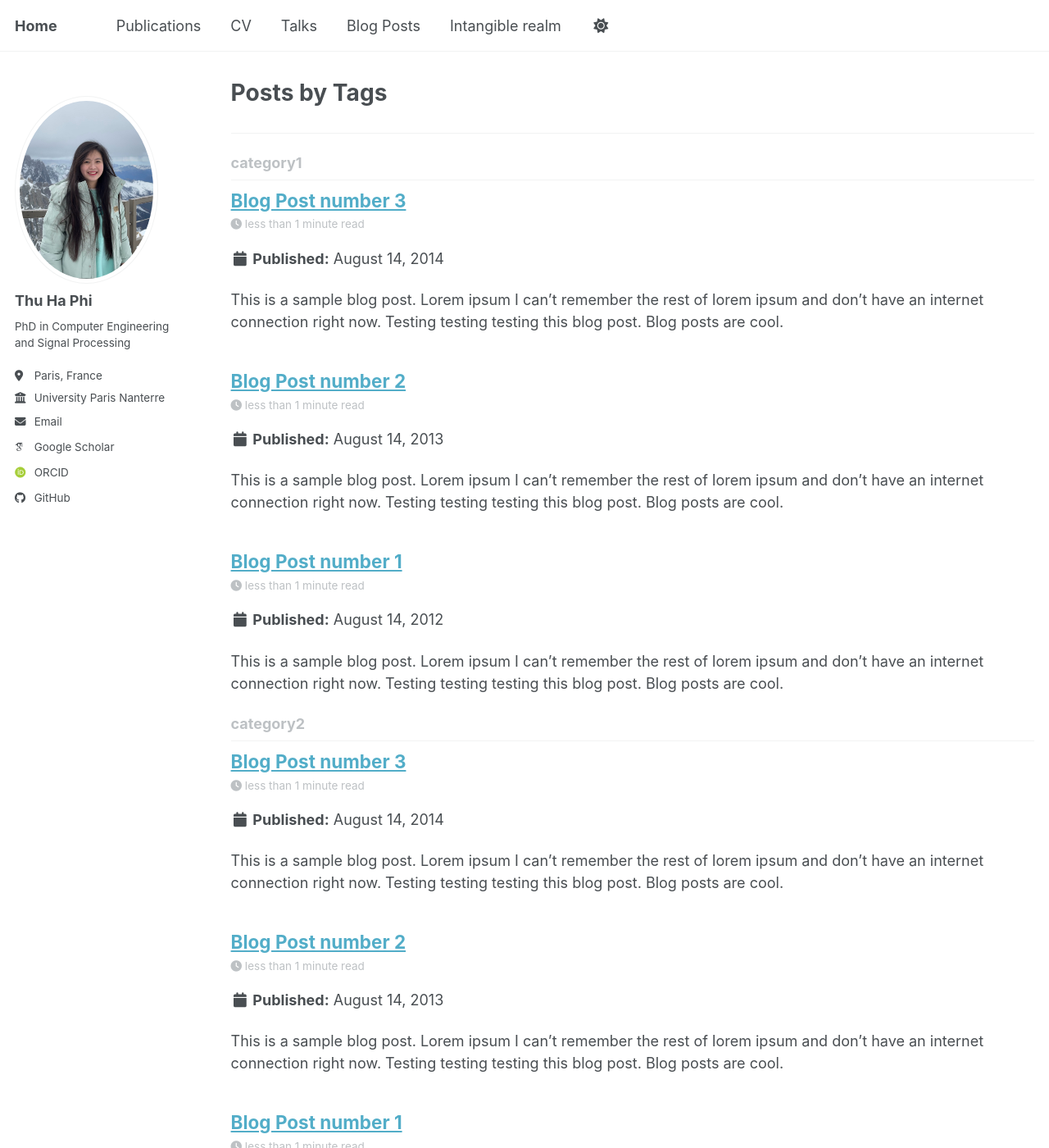
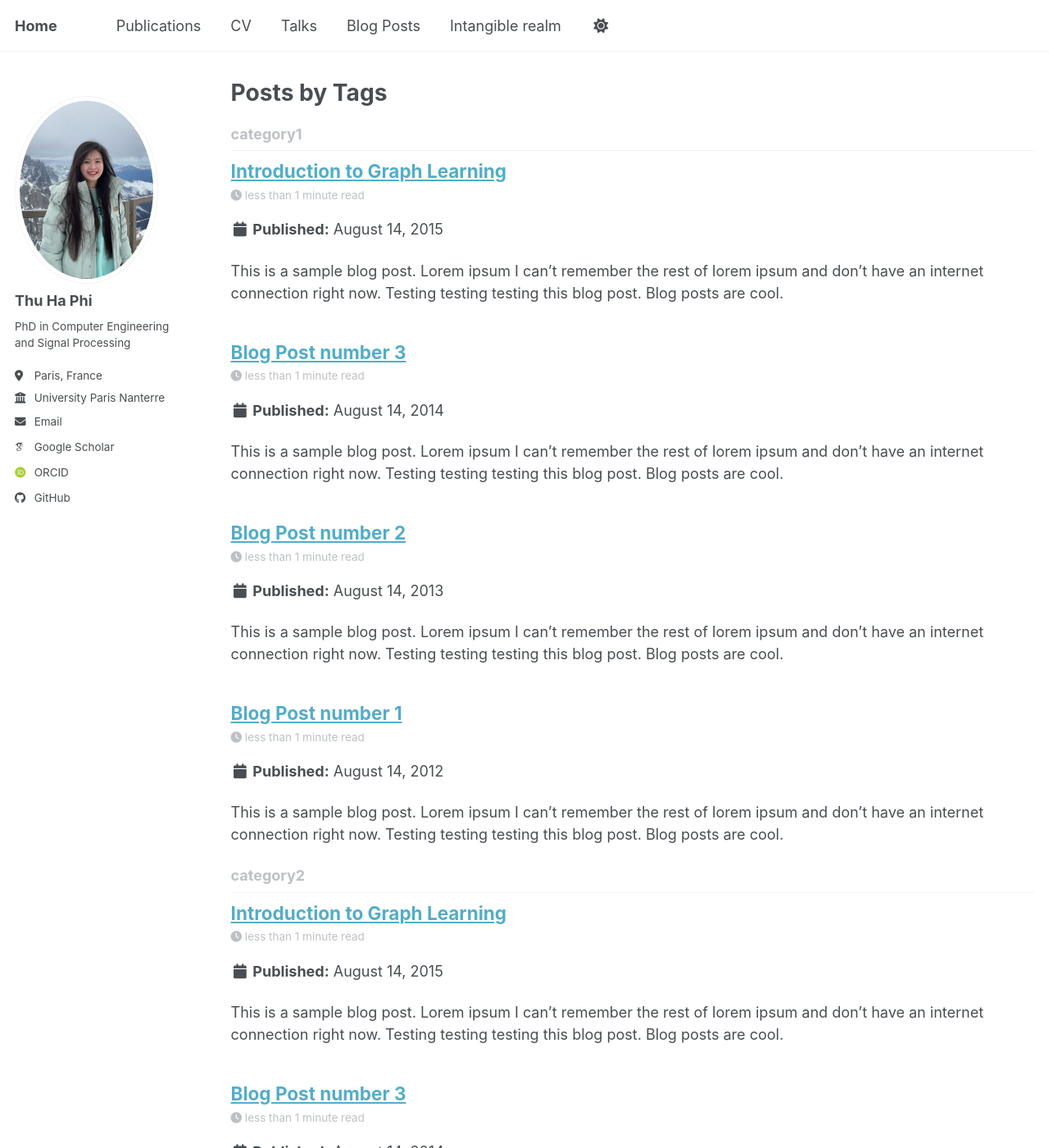
Before and after one commit to ChionanthusRetusus/thuhaphi.github.io, a Jekyll site: the page built from _pages/tag-archive.html, in a window 1280 px wide and 1400 px high. Shown: the whole window at 82% size. Built offline with Jekyll 4.4.1, drawn with Linux system fonts in a browser that asks for light colours; some web fonts are replaced; a script bundle is joined from its source files by our own code; library files that are not in the unit come from our copies; some of the changed text lies outside the part shown.

Commit message:
Update 2015-08-14-blog-post-4.md

```diff
--- a/_posts/2015-08-14-blog-post-4.md
+++ b/_posts/2015-08-14-blog-post-4.md
@@ -1,5 +1,5 @@
 ---
-title: 'Graph Learning's tutorial'
+title: 'Introduction to Graph Learning'
 date: 2015-08-14
 permalink: /posts/2012/08/blog-post-4/
 tags:
```
